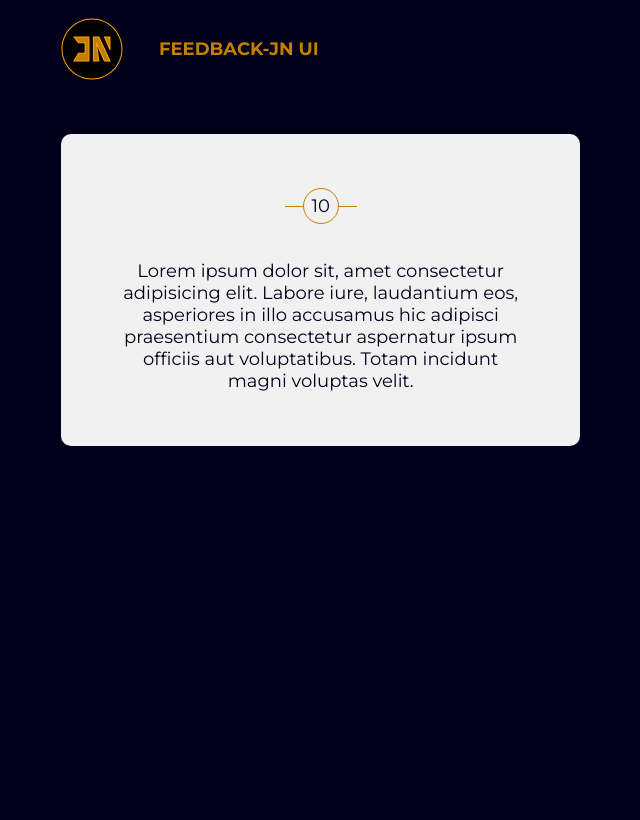
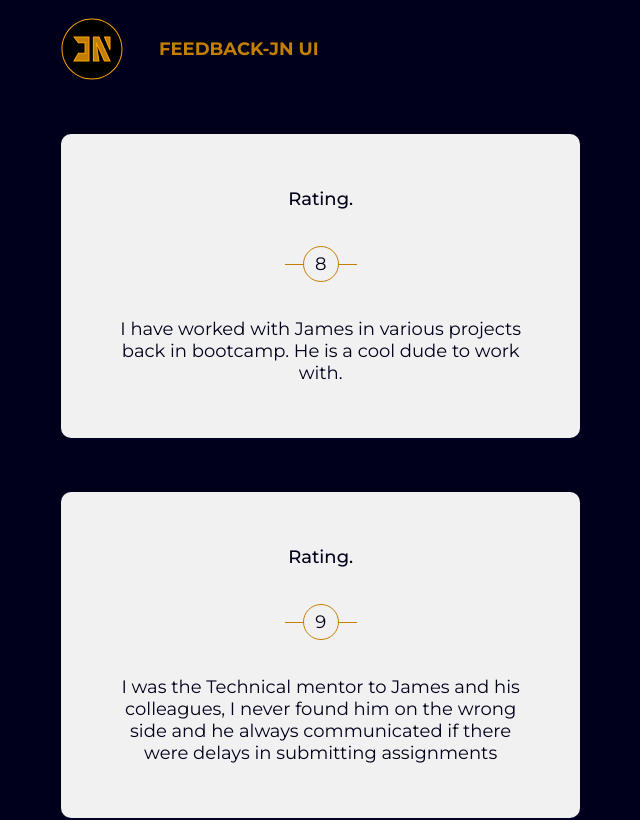
Before and after one commit to devjamesnjoroge/react-portfolio, a React (Create React App) app: page / in a window 1280 px wide. Shown: the top 820 px of the page, without its empty margins (2-642 px from the left). Built offline with nearby package versions, Linux system fonts and the light colour scheme.

Commit message:
ft: loop through feedbackdata array

```diff
--- a/src/App.js
+++ b/src/App.js
@@ -9,7 +9,7 @@ function App() {
     <>
         <div className="container">
             <Navbar />
-            <FeedbackList />
+            <FeedbackList feedback={FeedbackData} />
         </div>
     </>
   )
--- a/src/Components/FeedbackItems.jsx
+++ b/src/Components/FeedbackItems.jsx
@@ -1,19 +1,21 @@
 import React from 'react'
 import Card from '../shared/Card'
+import PropTypes from 'prop-types'
 
-function FeedbackItems() {
+function FeedbackItems({item}) {
   return (
     <>
         <Card>
-            <div className="circle">10</div>
-            <p>Lorem ipsum dolor sit, amet consectetur adipisicing elit.
-                Labore iure, laudantium eos, asperiores in illo accusamus hic adipisci praesentium
-                consectetur aspernatur ipsum officiis aut voluptatibus. Totam incidunt magni voluptas
-                velit.
-            </p>
+            <span style={{fontWeight: 500}}>Rating.</span>
+            <div className="circle">{item.rating}</div>
+            <p>{item.review}</p>
         </Card>
     </>
   )
 }
 
+FeedbackItems.propTypes = {
+    item: PropTypes.object
+}
+
 export default FeedbackItems
--- a/src/Components/FeedbackList.jsx
+++ b/src/Components/FeedbackList.jsx
@@ -1,13 +1,23 @@
 import React from 'react'
-import Card from '../shared/Card'
 import FeedbackItems from './FeedbackItems'
+import PropTypes from 'prop-types'
 
-function FeedbackList() {
+function FeedbackList({feedback}) {
   return (
-    <div className='mt-5'>
-        <FeedbackItems />
-    </div>
+   feedback.map((item) => {
+      return  (
+      <div key={item.id}>
+        <div className='mt-5'>
+                <FeedbackItems item={item} />
+        </div>
+      </div>
+      )
+  })
   )
 }
 
+FeedbackList.propTypes = {
+  feedback: PropTypes.array
+}
+
 export default FeedbackList
--- a/src/data/FeedbackData.js
+++ b/src/data/FeedbackData.js
@@ -1,5 +1,5 @@
 const FeedbackData = [
-    {id: 1, rating: 8, review: 'I have worked with James in various projects back in bootcamp. He is a cool dude to work with'},
+    {id: 1, rating: 8, review: 'I have worked with James in various projects back in bootcamp. He is a cool dude to work with.'},
     {id: 2, rating: 9, review: 'I was the Technical mentor to James and his colleagues, I never found him on the wrong side and he always communicated if there were delays in submitting assignments'},
     {id: 3, rating: 8, review: 'James was the best scrum master I worked with during Moringa Prep, he ensured all members played their part and unblocked us when stuck!'}
 ]
```
